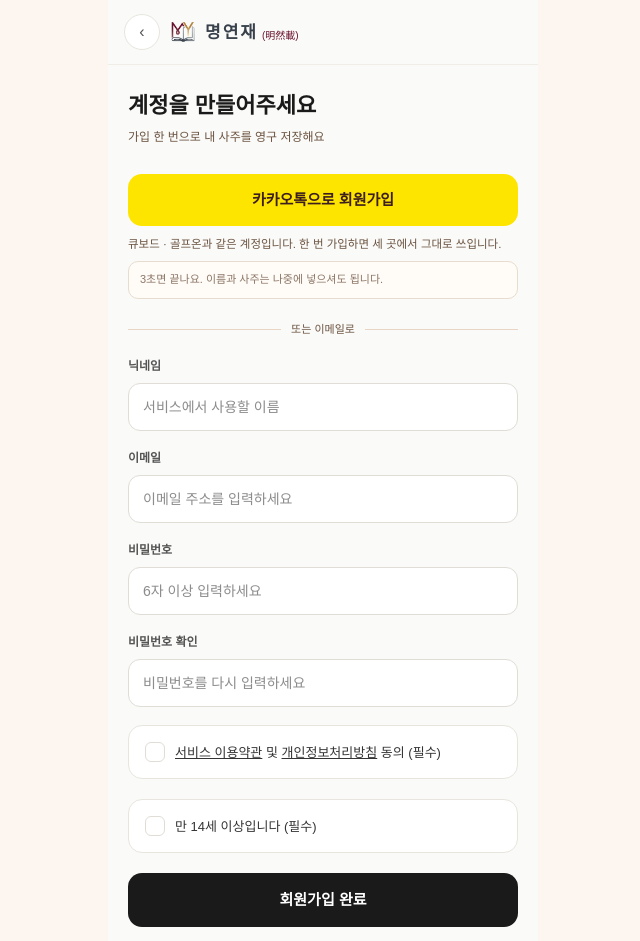
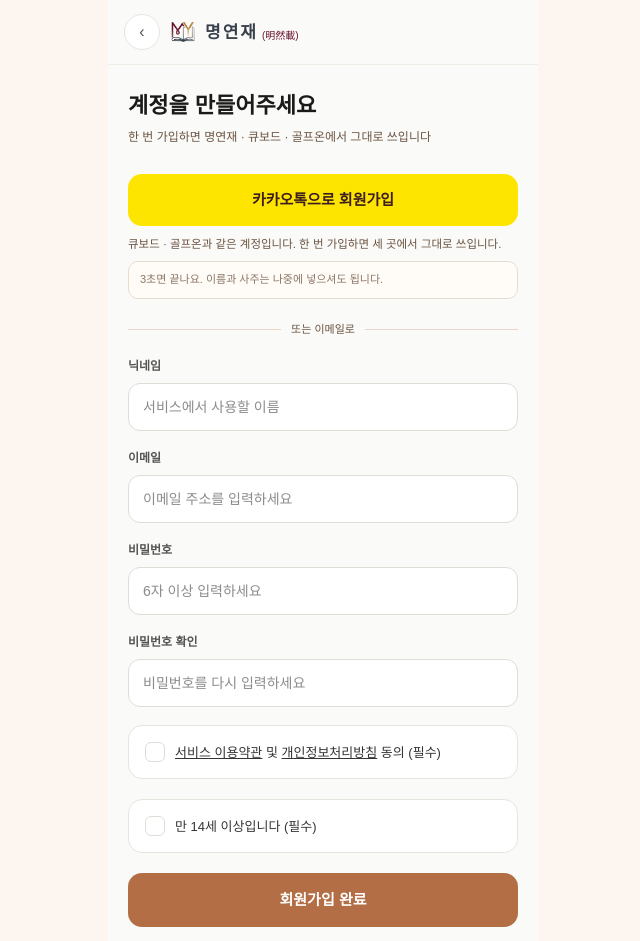
Before and after one commit to lysh0112-cpu/myjae, a Next.js app: page /signup in a window 1280 px wide. Shown: the top 941 px of the page, without its empty margins (317-957 px from the left). Built offline with nearby package versions, Linux system fonts and the light colour scheme; no server answers.

Commit message:
회원가입

```diff
--- a/app/signup/page.tsx
+++ b/app/signup/page.tsx
@@ -181,7 +181,10 @@ export default function SignupPage() {
             계정을 만들어주세요
           </h1>
           <p style={{ fontSize: '12px', color: '#6b5340', margin: 0 }}>
-            가입 한 번으로 내 사주를 영구 저장해요
+            {/* ★2026-09-10 (밤) — 옛말을 고쳤습니다.
+                [전] 「가입 한 번으로 ★내 사주를 영구 저장해요」
+                     ⇒ 이제 가입할 때 ★사주를 «안 받습니다». 사실과 달랐습니다. */}
+            한 번 가입하면 명연재 · 큐보드 · 골프온에서 그대로 쓰입니다
           </p>
         </div>
 
@@ -303,7 +306,10 @@ export default function SignupPage() {
 
         <button onClick={handleSignup} disabled={loading} style={{
           width: '100%', height: '54px',
-          background: loading ? '#e0ddd6' : '#1a1a1a',
+          /* ★2026-09-10 (밤) — 검정(#1a1a1a) → ★피치톤 갈색.
+             ⇒ 로그인 화면의 [로그인]과 «같은 값» 입니다 (#b46e46).
+             ⛔ 명연재에 검정 단추는 없습니다. 되돌리지 마십시오. */
+          background: loading ? '#e0ddd6' : '#b46e46',
           border: 'none', borderRadius: '14px',
           color: loading ? '#bbb' : '#fff',
           fontSize: '15px', fontWeight: 600,
```
